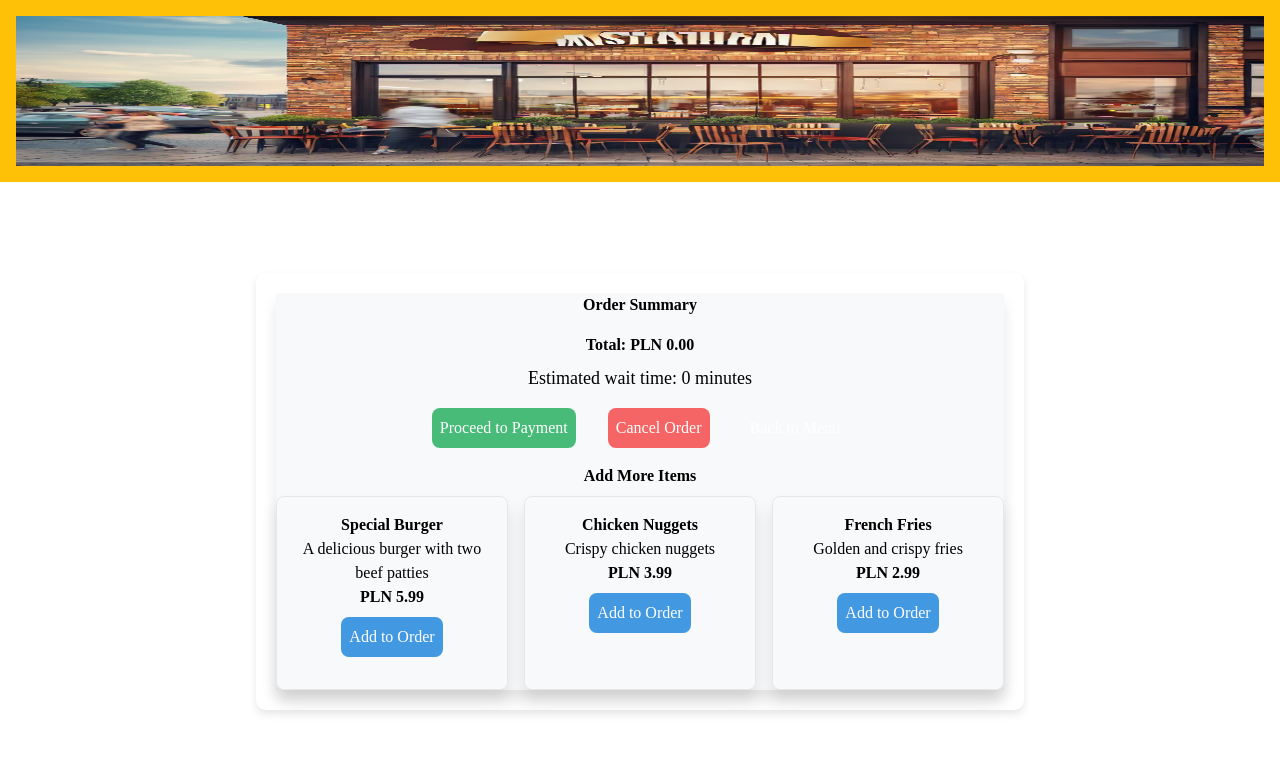
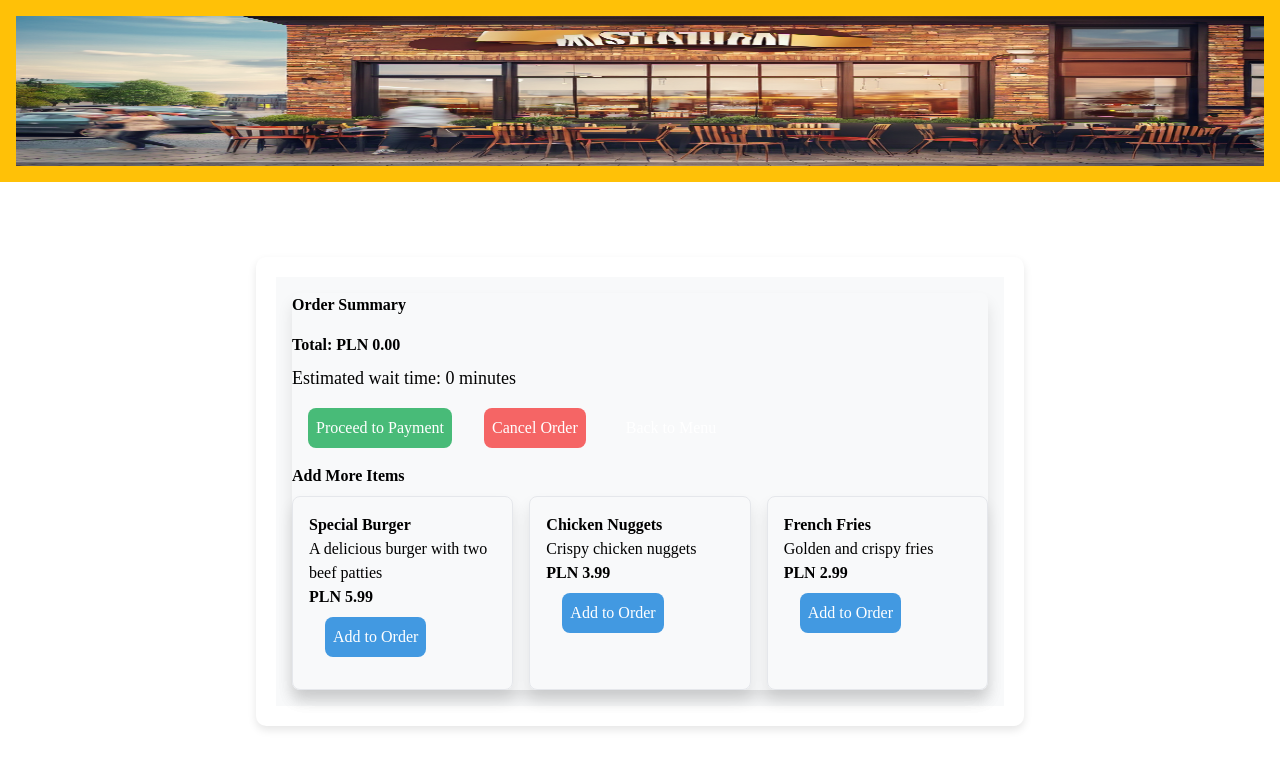
Before and after one commit to s25070pj/McAdrian, a React (Create React App) app: page /order-summary in a window 1280 px wide. Shown: the top 768 px of the page. Built offline with nearby package versions, Linux system fonts and the light colour scheme.

Commit message:
fixed styles

```diff
--- a/src/App.css
+++ b/src/App.css
@@ -16,11 +16,11 @@ body {
 header {
     background-color: #ffc107;
     padding: 1rem;
+}
 
-img {
+header img {
     width: 100%;
     max-height: 150px;
-}
 }
 
 .flex-1 {
@@ -162,15 +162,21 @@ nav li {
     align-items: center;
     height: 100vh;
     width: 100vw;
+}
 
 .content-wrapper {
     background-color: white;
     padding: 20px;
     border-radius: 10px;
     box-shadow: 0 4px 8px rgba(0, 0, 0, 0.1);
-  display: flex;
-  flex-direction: column;
-  align-items: center;
-  text-align: center;
 }
+
+.fixed-dimensions {
+    max-width: 100px;
+    max-height: 120px;
 }
+
+.alergens{
+    width: 30px;
+    height: 30px;
+}
--- a/src/components/OrderSummary.jsx
+++ b/src/components/OrderSummary.jsx
@@ -22,27 +22,27 @@ const OrderSummary = () => {
     };
 
     return (
-        <div className="flex items-center justify-center min-h-screen bg-gray-100 p-20">
-            <div className="bg-white p-6 rounded-lg shadow-lg w-full max-w-3xl p-20">
+        <div className="flex items-center justify-center min-h-screen bg-gray-100 p-4">
+            <div className="bg-white p-6 rounded-lg shadow-lg w-full max-w-3xl">
                 <h1 className="text-3xl font-bold mb-6 text-center">Order Summary</h1>
                 <div className="text-left">
                     <ul className="divide-y divide-gray-200 mb-4">
                         {order.items.map((item, index) => (
-                            <li key={index} className="py-2 flex justify-between">
+                            <li key={index} className="py-2 flex justify-between items-center">
                                 <div>
                                     <h3 className="font-bold">{item.name}</h3>
-                                    <p className="text-gray-600">PLN {item.price}</p>
+                                    <p className="text-gray-600">PLN {item.price.toFixed(2)}</p>
                                     {item.extras && item.extras.length > 0 && (
                                         <ul className="ml-4 mt-2">
                                             {item.extras.map((extra, extraIndex) => (
                                                 <li key={extraIndex} className="text-gray-500">
-                                                    {extra.name} (+PLN {extra.price})
+                                                    {extra.name} (+PLN {extra.price.toFixed(2)})
                                                 </li>
                                             ))}
                                         </ul>
                                     )}
                                 </div>
-                                <button className="bg-red-500 text-white p-1 rounded" onClick={() => removeFromOrder(index)}>Remove</button>
+                                <button className="bg-red-500 text-white p-1 rounded ml-4" onClick={() => removeFromOrder(index)}>Remove</button>
                             </li>
                         ))}
                     </ul>
@@ -61,7 +61,7 @@ const OrderSummary = () => {
                             <div key={product.id} className="border p-4 rounded-lg shadow-lg">
                                 <h3 className="font-bold">{product.name}</h3>
                                 <p>{product.description}</p>
-                                <p className="font-bold">PLN {product.price}</p>
+                                <p className="font-bold">PLN {product.price.toFixed(2)}</p>
                                 <button className="bg-blue-500 text-white p-2 rounded-lg mt-2" onClick={() => addToOrder(product)}>Add to Order</button>
                             </div>
                         ))}
--- a/src/components/Product.jsx
+++ b/src/components/Product.jsx
@@ -31,16 +31,14 @@ const Product = ({ product }) => {
 
     return (
         <div className="border p-4 rounded-lg shadow-lg">
-            <img src={`/images/${product.id}.png`} alt={product.name} className="w-full h-32 object-cover mb-2" />
+            <img src={`/images/${product.id}.png`} alt={product.name} className="object-cover mb-2 fixed-dimensions" />
             <h2 className="text-lg font-semibold">{product.name}</h2>
             <p className="text-gray-600">{product.description}</p>
             <p className="font-bold">PLN {product.price.toFixed(2)}</p>
-            <p>Preparation time: {product.preparationTime} minutes</p>
-
             {product.allergens && product.allergens.length > 0 && (
                 <div>
                     <span data-tooltip-id={`allergen-${product.id}`} style={{ cursor: 'pointer' }}>
-                        <img src="/path/to/icon.png" alt="Allergens" className="w-6 h-6 inline" />
+                        <img src="/images/icon.png" alt="Allergens" className="alergens" />
                     </span>
                     <Tooltip id={`allergen-${product.id}`} place="top" effect="solid">
                         <h3>Allergens</h3>
```
Lines whose indentation alone changed are shown as unchanged.
